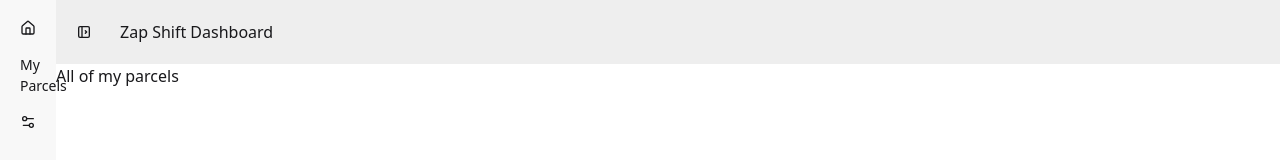
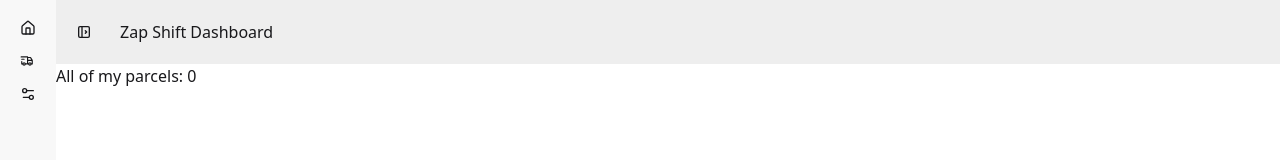
Before and after one commit to adittacse/zap-shift-client, a React (Vite) app: page /dashboard/my-parcels in a window 1280 px wide. Shown: the top 160 px of the page. Built offline with nearby package versions, Linux system fonts and the light colour scheme; no server answers; sample sign-in values are in the browser's storage.

Commit message:
user email based parcel data loaded using tanstack query and axios

```diff
--- a/src/layouts/DashboardLayout.jsx
+++ b/src/layouts/DashboardLayout.jsx
@@ -1,5 +1,6 @@
 import React from "react";
-import {Link, NavLink, Outlet} from "react-router";
+import { Link, NavLink, Outlet } from "react-router";
+import { TbTruckDelivery } from "react-icons/tb";
 
 const DashboardLayout = () => {
     return (
@@ -34,7 +35,10 @@
 
                         {/* our dashboard links */}
                         <li>
-                            <NavLink to="/dashboard/my-parcels">My Parcels</NavLink>
+                            <NavLink to="/dashboard/my-parcels" className="is-drawer-close:tooltip is-drawer-close:tooltip-right" data-tip="My Parcels">
+                                <TbTruckDelivery />
+                                <span className="is-drawer-close:hidden">My Parcels</span>
+                            </NavLink>
                         </li>
 
                         {/* List item */}
--- a/src/main.jsx
+++ b/src/main.jsx
@@ -4,11 +4,16 @@
 import { RouterProvider } from "react-router/dom";
 import Router from "./routes/Router.jsx";
 import AuthProvider from "./contexts/AuthContext/AuthProvider.jsx";
+import { QueryClientProvider, QueryClient } from "@tanstack/react-query";
+
+const queryClient = new QueryClient();
 
 createRoot(document.getElementById('root')).render(
     <StrictMode>
-        <AuthProvider>
-            <RouterProvider router={Router} />
-        </AuthProvider>
+        <QueryClientProvider client={queryClient}>
+            <AuthProvider>
+                <RouterProvider router={Router} />
+            </AuthProvider>
+        </QueryClientProvider>
     </StrictMode>,
 )
--- a/src/pages/Dashboard/MyParcels/MyParcels.jsx
+++ b/src/pages/Dashboard/MyParcels/MyParcels.jsx
@@ -1,9 +1,21 @@
-import React from 'react';
+import React, { useContext } from 'react';
+import { useQuery } from "@tanstack/react-query";
+import AuthContext from "../../../contexts/AuthContext/AuthContext.jsx";
+import useAxiosSecure from "../../../hooks/useAxiosSecure.jsx";
 
 const MyParcels = () => {
+    const { user } = useContext(AuthContext);
+    const axiosSecure = useAxiosSecure();
+    const { data: parcels = [] } = useQuery({
+        queryKey: ["myParcels", user?.email],
+        queryFn: async () => {
+            const res = await axiosSecure.get(`/parcels?email=${user?.email}`);
+            return res.data;
+        }
+    });
     return (
         <div>
-            <h2>All of my parcels</h2>
+            <h2>All of my parcels: {parcels.length}</h2>
         </div>
     );
 };
```
